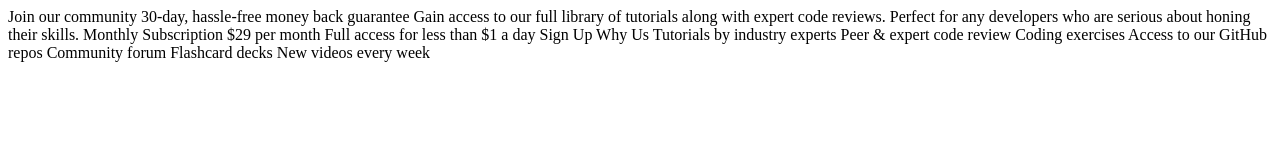
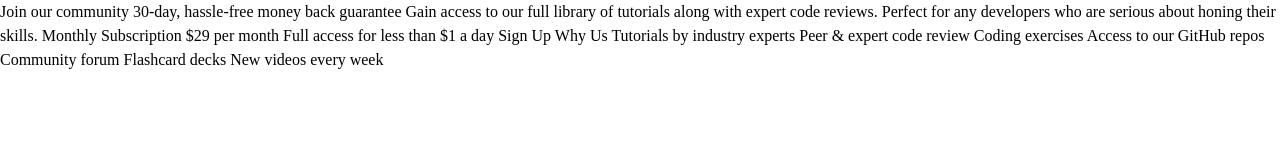
Before and after one commit to thisisadityarao/FM-single-price-grid-component, a plain HTML site: page index.html in a window 1280 px wide. Drawn offline with Linux system fonts and the light colour scheme.

Commit message:
Link style.css and reset.css to index.html

```diff
--- a/index.html
+++ b/index.html
@@ -5,6 +5,10 @@
   <meta name="viewport" content="width=device-width, initial-scale=1.0"> <!-- displays site properly based on user's device -->
 
   <link rel="icon" type="image/png" sizes="32x32" href="./images/favicon-32x32.png">
+
+  <!-- STYLESHEETS -->
+   <link rel="stylesheet" href="reset.css">
+   <link rel="stylesheet" href="style.css">
 
   <title>Frontend Mentor | Single Price Grid Component</title>
 
```
